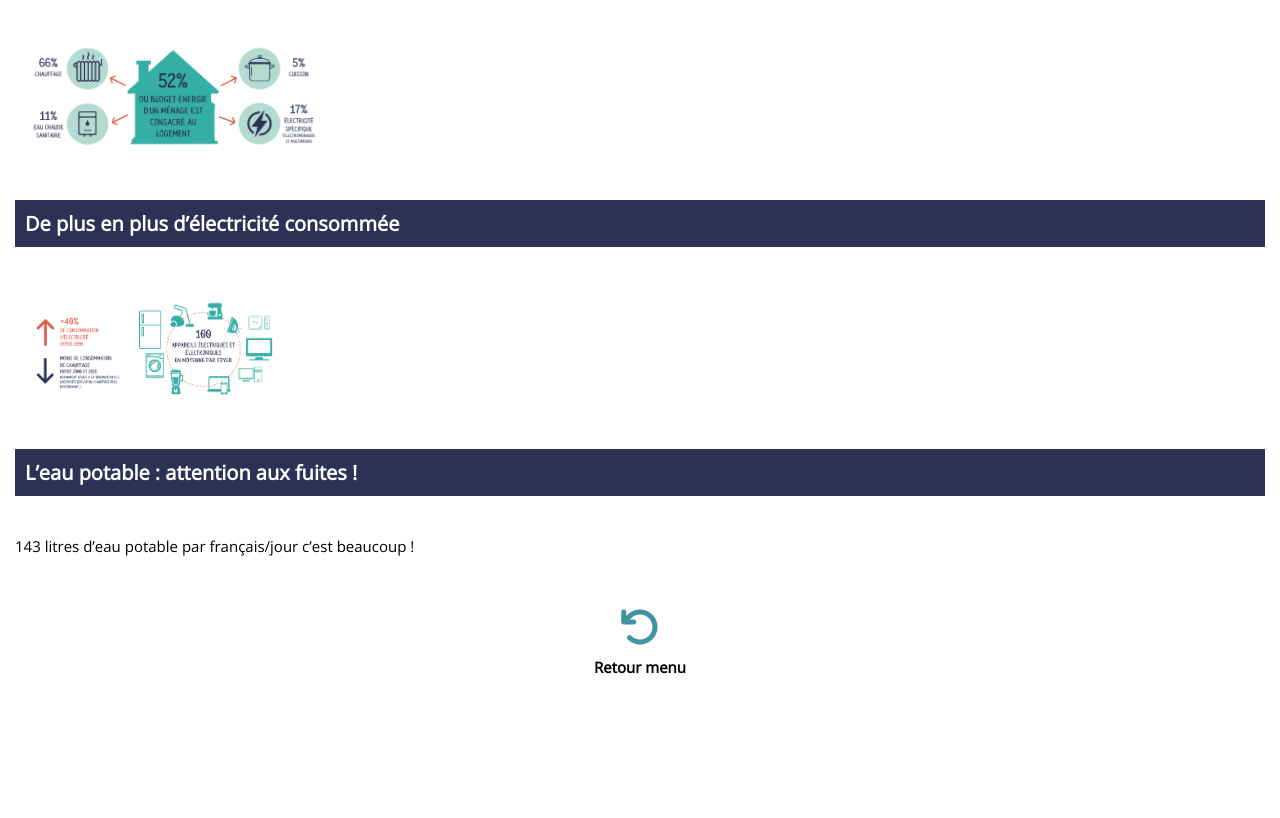
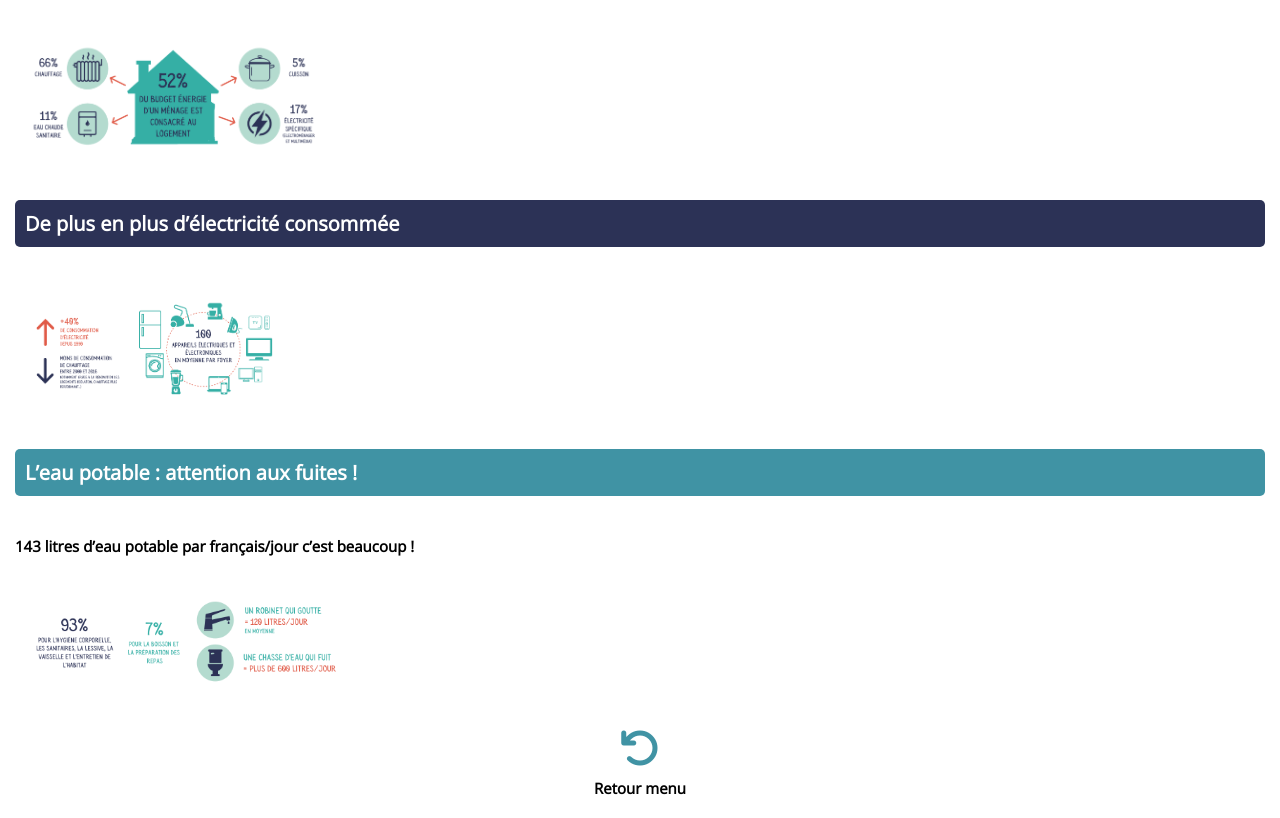
Before and after one commit to osselaer-mickael/faceco, a PHP site: page /PHP/infos_budget.php in a window 1280 px wide. Shown: the part 279-1097 px from the top of the page. Before the commit the page ends 953 px from the top, so only its background shows below. Run offline with PHP 8.4, Linux system fonts and the light colour scheme; some libraries are stand-ins or nearby versions.

Commit message:
page infos pratique

```diff
--- a/CSS/infos_budget.css
+++ b/CSS/infos_budget.css
@@ -34,9 +34,10 @@ h1, h2 {
     color:  #4093a4;
 }
 
-#container_title_energie, #container_title_elec {
+#container_title_energie, #container_title_elec, #container_title_eau {
     margin: 2rem 1.5rem;
     padding: 1rem;
+    border-radius: 5px;
 }
 
 #container_title_energie {
@@ -52,7 +53,7 @@ h2 {
     color: black;
 }
 
-#text_one, #text_two {
+#text_one, #text_two, #text_three {
     margin: 2rem 1.5rem 2rem 1.5rem;
 }
 
@@ -70,21 +71,33 @@ p {
     color: #2c3256;
 }
 
+.eau {
+    font-weight: bold;
+}
+
 #container_title_elec {
     background-color: #2c3256;
+}
+
+#container_title_eau {
+    background-color: #4093a4;
 }
 
 .energie {
     color: white;
 }
 
-#image {
+#image, #image3 {
     margin: 2rem 1.5rem 2rem 0;;
     width: 100%;
 }
 
 .image, .image_two {
     height: 12rem;
+}
+
+.image_three {
+    height: 9rem;
 }
 
 #retour {
--- a/PHP/infos_budget.php
+++ b/PHP/infos_budget.php
@@ -36,14 +36,14 @@
     <div id="text_two">
         <img src="../IMG/Des_chiffres_qui_parlent_2.png" alt="image_consommation" class="image_two">
     </div>
-    <div id="container_title_elec">
+    <div id="container_title_eau">
         <h2 class="energie">L’eau potable : attention aux fuites !</h2>
     </div>
-    <div id="text_two">
+    <div id="text_three">
         <p class="eau">143 litres d’eau potable par français/jour c’est beaucoup !</p>
     </div>
     <div id="image3">
-        <img src="" alt="">
+        <img src="../IMG/Des_chiffres_qui_parlent_3.png" alt="image_eau" class="image_three">
     </div>
     <div id="retour">
         <a href="../index.php">
```
